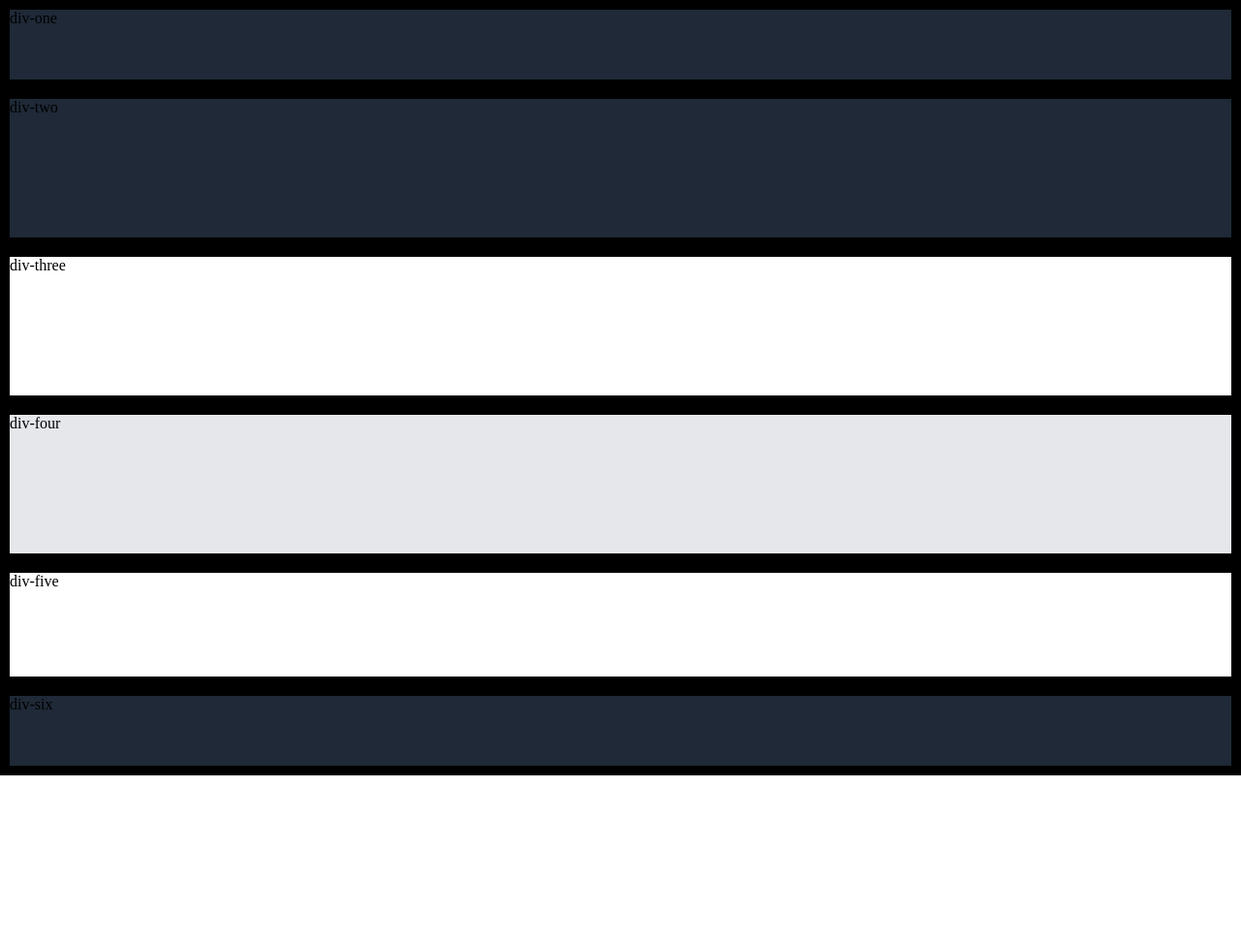
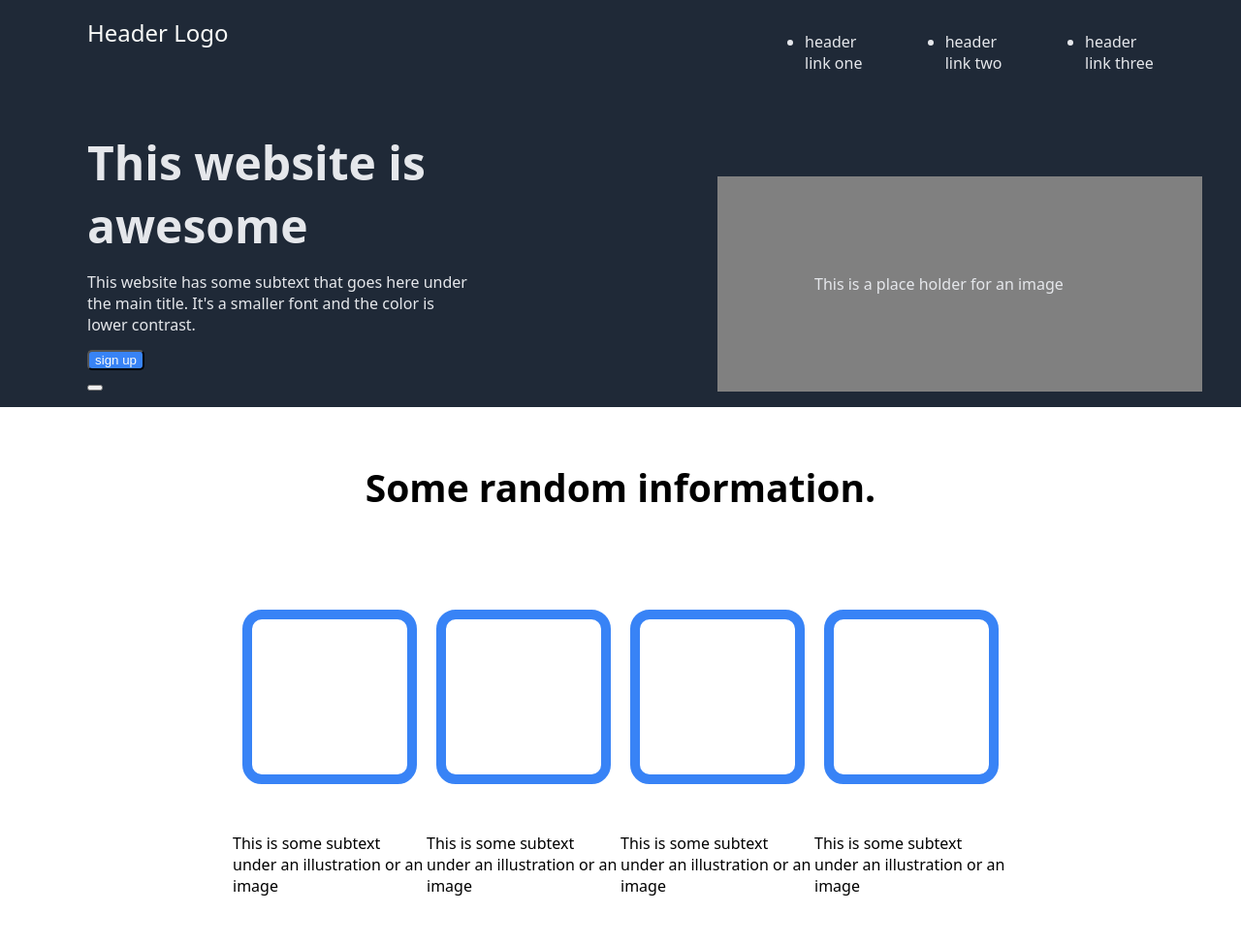
Before and after one commit to aledbutch/product-landing-page-, a plain HTML site: page index.html in a window 1280 px wide. Shown: the whole page at 97% size. Before the commit the page ends 800 px from the top, so only its background shows below. Drawn offline with Linux system fonts and the light colour scheme.

Commit message:
Second div restructure

```diff
--- a/index.html
+++ b/index.html
@@ -8,17 +8,53 @@
 </head>
 <body>
 
-<div id="main-container">
+<div id="div-two">
+    <div id="left">
+        <div id="header-logo">Header Logo</div>
+        <div id="title">This website is awesome</div>
+        <div id="info">This website has some subtext that goes here under the main title. It's a smaller font and the color is lower contrast.</div>
+        <button id="button">sign up<button>
+    </div>
 
-<div id="div-one">div-one</div>
-<div id="div-two">div-two</div>
-<div id="div-three">div-three</div>
-<div id="div-four">div-four</div>
-<div id="div-five">div-five</div>
-<div id="div-six">div-six</div>
+    <div id="right">
+    <div id="image">This is a place holder for an image</div>
+    <ul class="header-links">
+        <li>header link one</li>
+        <li>header link two</li>
+        <li>header link three</li>
+    </ul>
+</div>
+</div>
+
+<div id="div-three">
+
+    <div class="sri">Some random information.</div>
+
+    <div class="testdiv">
+        <div class="box-and-text">
+          <div class="box"></div>
+          <div class="text">This is some subtext under an illustration or an image</div>
+        </div>
+        <div class="box-and-text">
+            <div class="box"></div>
+          <div class="text">This is some subtext under an illustration or an image</div>
+        </div>
+        <div class="box-and-text">
+            <div class="box"></div>
+          <div class="text">This is some subtext under an illustration or an image</div>
+        </div>
+        <div class="box-and-text">
+            <div class="box"></div>
+          <div class="text">This is some subtext under an illustration or an image</div>
+        </div>
+
+        </div>
+
+
 
 
 </div>
 
+
 </body>
 </html>
--- a/styles.css
+++ b/styles.css
@@ -1,6 +1,7 @@
 html, body {
     height: 100%;
     margin: 0; /* Remove any default browser margin */
+    font-family: system-ui, -apple-system, BlinkMacSystemFont, 'Segoe UI', Roboto, Oxygen, Ubuntu, Cantarell, 'Open Sans', 'Helvetica Neue', sans-serif
   }
 
   #main-container {
@@ -10,28 +11,118 @@ html, body {
     height: 100%;
 }
 
-#main-container div{
-    border:
-    10px solid black;
+
+
+#header-logo {
+
+    font-size: 24px;
+    color: #F9FAF8;
+    padding-bottom: 70px;
 
 }
 
-#div-one {
-    height:10%;
-background-color: #1f2937;}
+.header-links{
+
+    display: flex;
+    font-size: 18;
+    color:#E5E7EB;
+    gap:80px;
+    padding-bottom: 90px;
+}
+
 
 #div-two {
+    height: 40%;
+    background-color: #1f2937;
+    display: flex;
+    justify-content:center;
+    font-size: 18;
+    color:#E5E7EB;
+    padding: 50px;
+    align-items: center;
+    gap:300px;
+    }
+
+#left {
+    display: flex;
+    align-items:flex-start;
+    flex-direction: column;
+    justify-content:left;
+    width:400px;
+    gap:15px;
+}
+
+#title{
+    color:#E5E7EB;
+    font-weight: 900;
+    font-size: 48px;
+    }
+
+#info {
+    color:#E5E7EB;
+    font-size: 18;
+}
+
+#button{
+    background-color: #3883F6;
+    color:#F9FAF8;
+    border-radius: 5px;
+}
+
+#right{
+    display: flex;
+    align-items: center;
+    flex-direction:column-reverse;
+    width:400px;
+    justify-content: center;
+}
+
+#image{
+    width: 300px;
+    background-color:grey;
+    padding:100px;
+}
+
+
+
+#div-three {
     height:20%;
-    background-color: #1f2937;}
+    display: flex;
+    flex-direction: column;
+    justify-content: center;
+    align-items: center;
+    padding-top: 200px;
+}
 
-#div-three {height:20%;}
+    .sri{
+        font-size: 39px;
+         color:1F2937;
+        font-weight: 900;
+        padding: 50px;
+ }
 
-#div-four {
-    height:20%;
-background-color:#e5e7eb; ;}
+.testdiv{
+    display:flex;
+    padding:50px;
+}
 
-#div-five {height: 15%;}
+ .box-and-text{
+    display: flex;
+    flex-direction: column;
+    justify-content: center;
+    align-items: center;
+    width: 100;
+    gap:50px;
 
-#div-six {
-    height:10%;
-    background-color: #1f2937;}
+
+ }
+
+ .box{
+    padding:80px;
+    border:#3883F6 10px solid;
+    border-radius: 20px;
+ }
+
+ .text{
+    width:200px;
+ }
```
